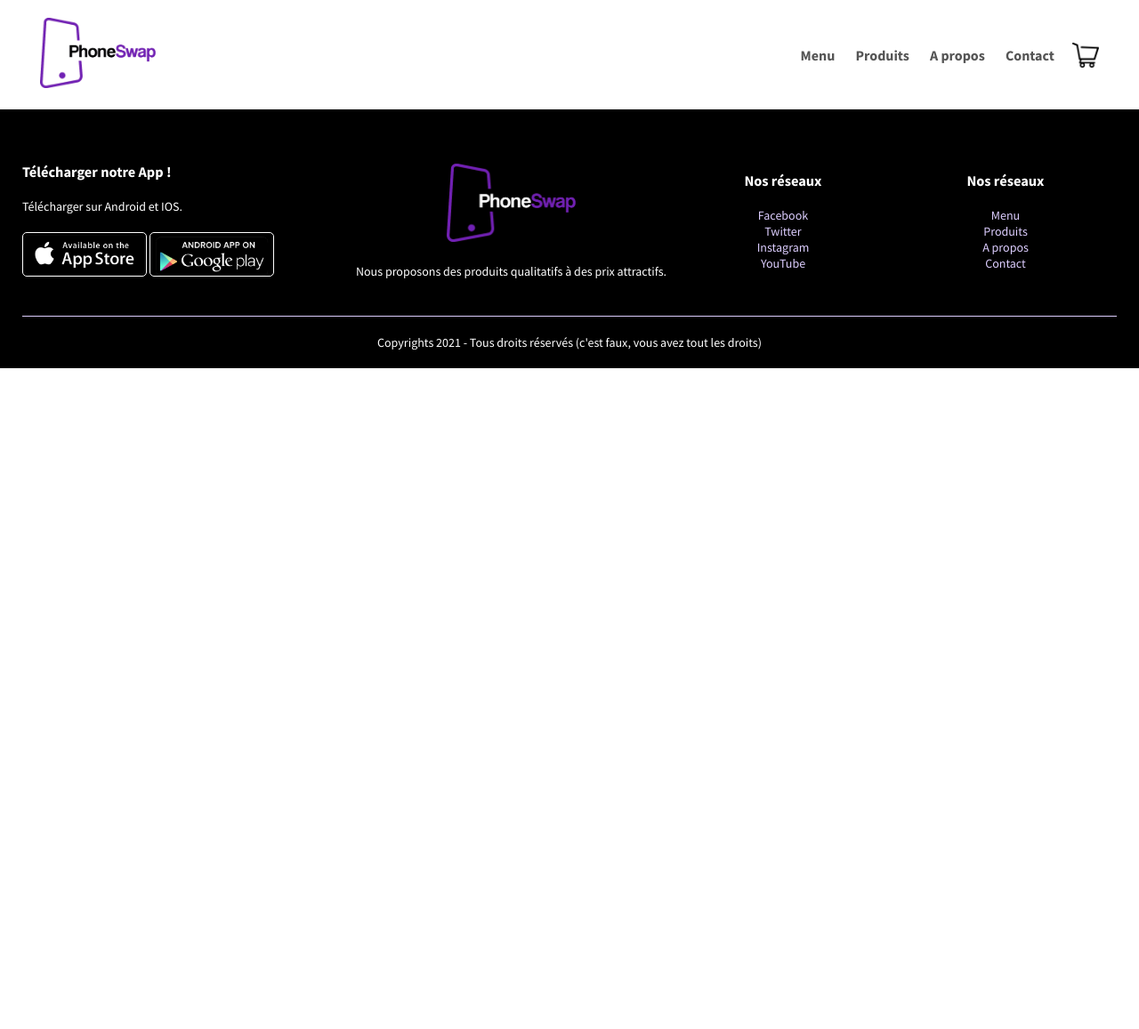
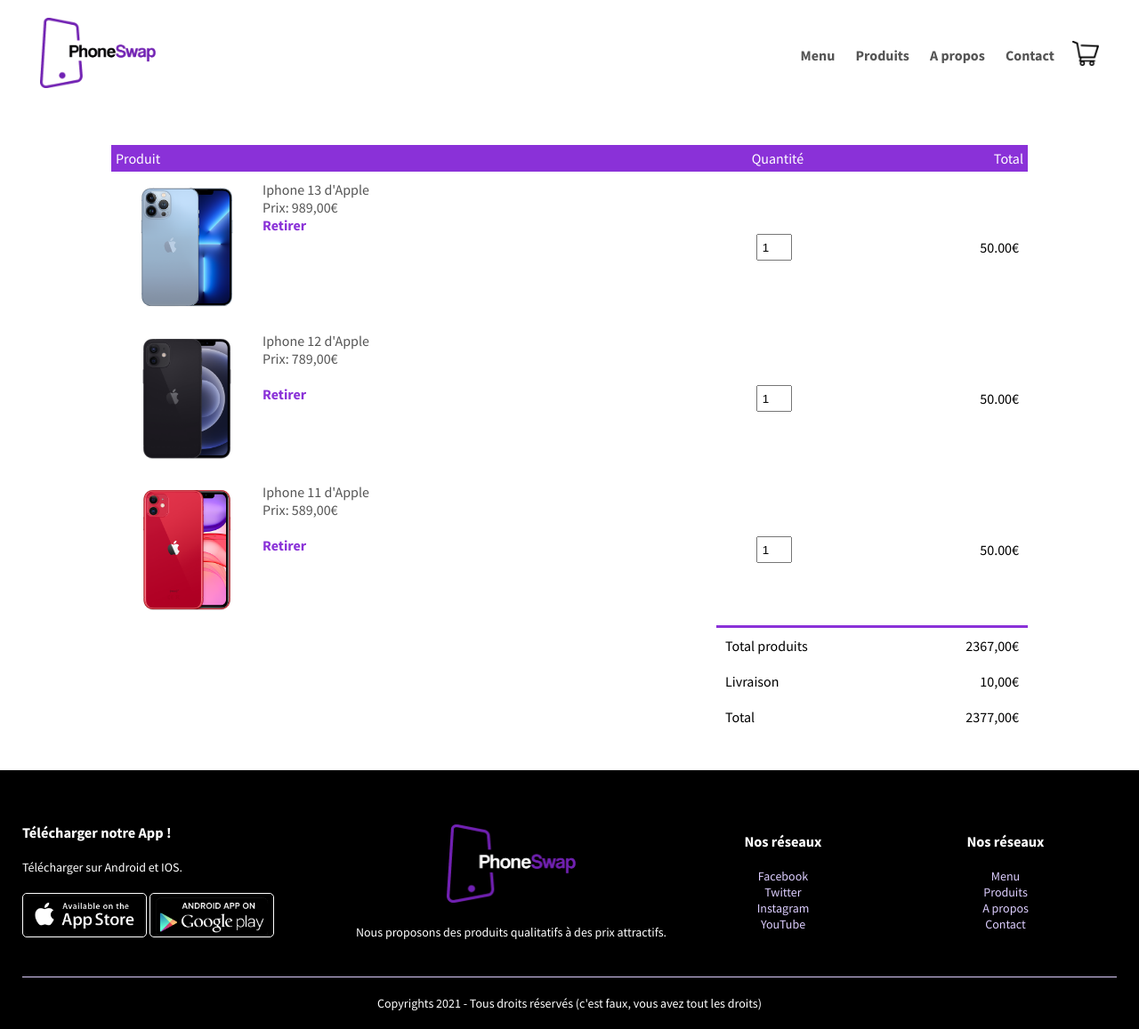
Before and after one commit to RomainTrchy/Site-E-Commerce, a PHP site: page /shoppingcart.php in a window 1280 px wide. Shown: the whole page at 89% size. Before the commit the page ends 414 px from the top, so only its background shows below. Run offline with PHP 8.4, Linux system fonts and the light colour scheme.

Commit message:
Add Shopping Cart and Thanks page
Il y a eu aussi un "bug" sur le fichier css principal, d'où le style2.css

```diff
--- a/includes/header.php
+++ b/includes/header.php
@@ -4,6 +4,7 @@
         <meta charset="utf-8">
         <title>PhoneSwap</title>
         <link rel="stylesheet" href="style.css">
+        <link rel="stylesheet" href="style2.css">
         <!--Font du site-->
         <link rel="preconnect" href="https://fonts.googleapis.com">
         <link rel="preconnect" href="https://fonts.gstatic.com" crossorigin>
@@ -30,6 +31,6 @@
                         <li><a href="contact.php">Contact</a></li>
                     </ul>
                 </nav>
-                <img src="images/shopping.png" width="30px" height="30px">
+                <a href="shoppingcart.php"><img src="images/shopping.png" width="30px" height="30px"></a>
             </div>
         </div>
--- a/main.php
+++ b/main.php
@@ -31,7 +31,7 @@
                             <li><a href="contact.php">Contact</a></li>
                         </ul>
                     </nav>
-                    <img src="images/shopping.png" width="30px" height="30px">
+                    <a href="shoppingcart.php"><img src="images/shopping.png" width="30px" height="30px"></a>
                 </div>
                 <div class="row">
                     <div class="col-2">
--- a/shoppingcart.php
+++ b/shoppingcart.php
@@ -1,7 +1,78 @@
 <!--Header du site-->
 <?php include 'includes/header.php'; ?>
 
+<div class="small-container cart-page">
+    <table>
+        <tr>
+            <th>Produit</th>
+            <th>Quantité</th>
+            <th>Total</th>
+        </tr>
+        <tr>
+            <td>
+                <div class="cart-info">
+                    <img src="images/iphone-13.png">
+                    <div>
+                        <p>Iphone 13 d'Apple</p>
+                        <p>Prix: 989,00€</pack>
+                        <br>
+                        <a href="">Retirer</a>
+                    </div>
+                </div>
+            </td>
+            <td><input type="number" value="1"></td>
+            <td>50.00€</td>
+        </tr>
+        <tr>
+            <td>
+                <div class="cart-info">
+                    <img src="images/iphone-12.png">
+                    <div>
+                        <p>Iphone 12 d'Apple</p>
+                        <p>Prix: 789,00€</p>
+                        <br>
+                        <a href="">Retirer</a>
+                    </div>
+                </div>
+            </td>
+            <td><input type="number" value="1"></td>
+            <td>50.00€</td>
+        </tr>
+        <tr>
+            <td>
+                <div class="cart-info">
+                    <img src="images/iphone-11.png">
+                    <div>
+                        <p>Iphone 11 d'Apple</p>
+                        <p>Prix: 589,00€</p>
+                        <br>
+                        <a href="">Retirer</a>
+                    </div>
+                </div>
+            </td>
+            <td><input type="number" value="1"></td>
+            <td>50.00€</td>
+        </tr>
+    </table>
 
+    <div class="total-price">
+        <table>
+            <tr>
+                <td>Total produits</td>
+                <td>2367,00€</td>
+            </tr>
+            <tr>
+                <td>Livraison</td>
+                <td>10,00€</td>
+            </tr>
+            <tr>
+                <td>Total</td>
+                <td>2377,00€</td>
+            </tr>
+        </table>
+    </div>
+
+</div>
 
 <!--Footer du site-->
 <?php include 'includes/footer.php'; ?>
--- /dev/null
+++ b/style2.css
@@ -0,0 +1,63 @@
+/* Page Panier */
+
+.cart-page{
+    margin: 40px auto;
+}
+table{
+    width: 100%;
+    border-collapse: collapse;
+}
+
+.cart-info{
+    display: flex;
+    flex-wrap: wrap;
+}
+
+th{
+    text-align: left;
+    padding: 5px;
+    color: white;
+    background: #8a31d8;
+    font-weight: normal;
+}
+td{
+    padding: 10px 10px;
+}
+td input{
+    width: 40px;
+    height: 30px;
+    padding: 5px;
+}
+td a{
+    color: #8a31d8;
+    font-weight: 15px;
+}
+td img{
+    width: 150px;
+    height: 150px;
+    margin-right: 10px;
+}
+.total-price{
+    display: flex;
+    justify-content: flex-end;
+}
+.total-price table{
+    border-top: 3px solid #8a31d8;
+    width: 100%;
+    max-width: 350px;
+}
+td:last-child{
+    text-align: right;
+}
+th:last-child{
+    text-align: right;
+}
+
+/* Page remerciements */
+
+.thanks-page{
+    margin: 300px auto;
+    justify-content: center;
+    align-items: center;
+    text-align: center;
+}
```
Also changed, not shown: remerciement.php (+10 -9 lines), style.css (line endings or trailing spaces).
